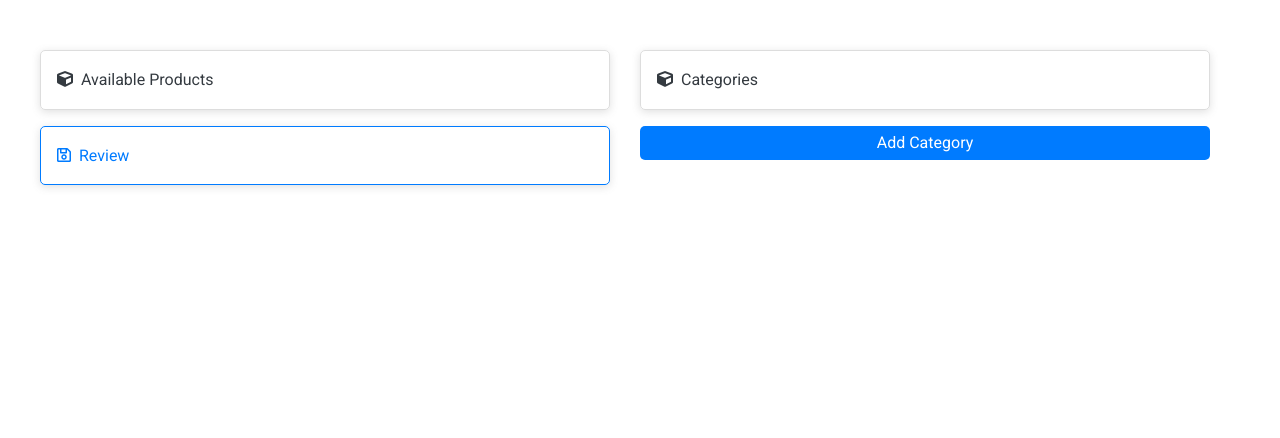
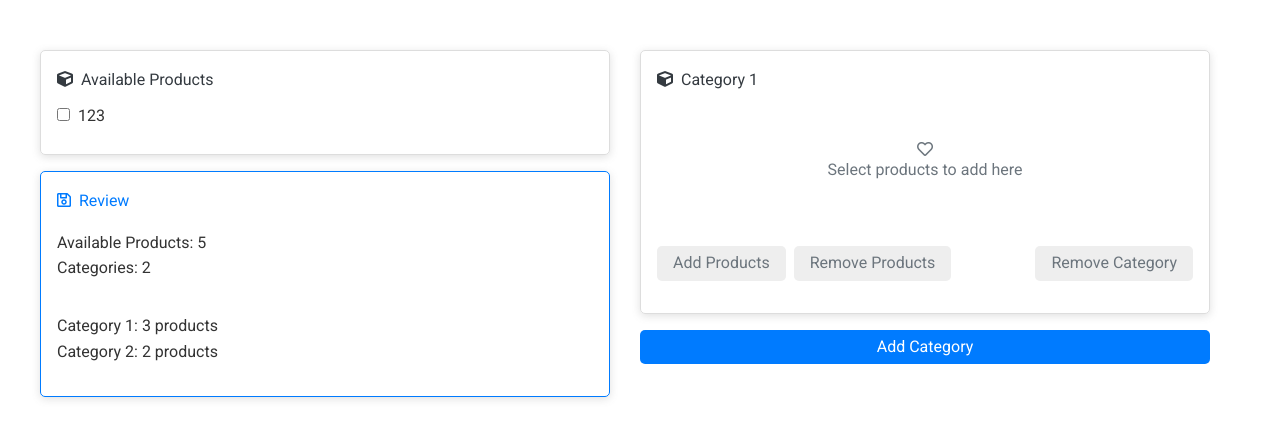
Before and after one commit to berkezircan/category-app, a React (Create React App) app: page / in a window 1280 px wide. Shown: the top 438 px of the page. Built offline with nearby package versions, Linux system fonts and the light colour scheme.

Commit message:
Category Card Designed Finished

```diff
--- a/package.json
+++ b/package.json
@@ -7,6 +7,7 @@
     "@testing-library/react": "^11.2.7",
     "@testing-library/user-event": "^12.8.3",
     "normalize.css": "^8.0.1",
+    "rc-checkbox": "^2.3.2",
     "react": "^17.0.2",
     "react-dom": "^17.0.2",
     "react-redux": "^7.2.4",
--- a/src/App.css
+++ b/src/App.css
@@ -57,7 +57,6 @@ body {
 
 .btn {
 	border: none;
-	width: 100%;
 	padding: 0.5rem 1rem;
 	color: #fff;
 	background-color: var(--primary-color);
@@ -65,8 +64,39 @@ body {
 	cursor: pointer;
 }
 
+.btn-block {
+	display: block;
+	width: 100%;
+}
+
 .btn:hover {
 	background-color: #0d6efd;
+}
+
+.form-control {
+	padding: 10px 0;
+}
+
+.actions {
+	display: flex;
+	justify-content: space-between;
+}
+
+.btn-disabled {
+	pointer-events: none;
+	background-color: #eee;
+	color: #6c757d;
+}
+
+.category-container {
+	width: 100%;
+	text-align: center;
+	padding: 30px;
+	color: #6c757d;
+}
+
+.category-container i {
+	display: block;
 }
 
 /* Padding */
--- a/src/App.js
+++ b/src/App.js
@@ -1,3 +1,5 @@
+import React, { useState } from 'react';
+
 // Components
 import AvailableProducts from './screens/AvailableProducts';
 import Review from './screens/Review';
@@ -8,6 +10,13 @@ import './App.css';
 import 'normalize.css';
 
 function App() {
+	var [categories, setCategories] = useState([
+		{
+			name: 'Category 1',
+			index: 0,
+		},
+	]);
+
 	return (
 		<div className="App container">
 			<div className="sub-container">
@@ -15,7 +24,7 @@ function App() {
 				<Review />
 			</div>
 			<div className="sub-container">
-				<Categories />
+				<Categories categories={categories} setCategories={setCategories} />
 			</div>
 		</div>
 	);
--- a/src/components/Category.js
+++ b/src/components/Category.js
@@ -1,13 +1,46 @@
 import React from 'react';
 
-const Category = () => {
+const Category = ({ category, setCategories, numOfCategories }) => {
 	return (
-		<div>
-			<div className="info-container">
+		<div className="info-container">
+			<div className="category-title">
 				<p className="text-dark">
 					<i className="fas fa-cube"></i>
-					<span className="ml-1">Categories</span>
+					<span className="ml-1">{category.name}</span>
 				</p>
+			</div>
+
+			<div className="category-container p-3">
+				{
+					<p>
+						<i className="far fa-heart"></i>
+						<span>Select products to add here</span>
+					</p>
+				}
+			</div>
+
+			<div className="actions my-1">
+				<div className="product-actions">
+					<button
+						className={numOfCategories === 1 ? 'btn btn-disabled' : 'btn'}
+					>
+						Add Products
+					</button>
+					<button
+						className={
+							numOfCategories === 1 ? 'btn btn-disabled ml-1' : 'btn ml-1'
+						}
+					>
+						Remove Products
+					</button>
+				</div>
+				<div className="category-actions">
+					<button
+						className={numOfCategories === 1 ? 'btn btn-disabled' : 'btn'}
+					>
+						Remove Category
+					</button>
+				</div>
 			</div>
 		</div>
 	);
--- /dev/null
+++ b/src/components/CategoryItem.js
@@ -0,0 +1,26 @@
+import React, { useState } from 'react';
+
+const CategoryItem = () => {
+	const [checked, setChecked] = useState(false);
+
+	const handleChange = (event) => {
+		setChecked(!checked);
+	};
+
+	return (
+		<div className="form-control">
+			<input
+				type="checkbox"
+				name="123"
+				value="123"
+				checked={checked}
+				onChange={(event) => handleChange(event)}
+			/>
+			<label htmlFor="123" className="ml-1">
+				123
+			</label>
+		</div>
+	);
+};
+
+export default CategoryItem;
--- a/src/screens/AvailableProducts.js
+++ b/src/screens/AvailableProducts.js
@@ -1,12 +1,14 @@
 import React from 'react';
+import CategoryItem from '../components/CategoryItem';
 
-const AvailableProducts = () => {
+const AvailableProducts = ({ categories, setCategories }) => {
 	return (
 		<div className="info-container">
 			<p className="text-dark">
 				<i className="fas fa-cube"></i>
 				<span className="ml-1">Available Products</span>
 			</p>
+			<CategoryItem />
 		</div>
 	);
 };
--- a/src/screens/Categories.js
+++ b/src/screens/Categories.js
@@ -1,11 +1,35 @@
 import React from 'react';
 import Category from '../components/Category';
 
-const Categories = () => {
+const Categories = ({ categories, setCategories }) => {
+	const addNewCategory = () => {
+		const lastCategoryIndex = categories[categories.length - 1].index + 1;
+		const categoryName = `Category ${lastCategoryIndex + 1}`;
+		const newCategories = [
+			...categories,
+			{ name: categoryName, index: lastCategoryIndex },
+		];
+
+		setCategories(newCategories);
+	};
+
 	return (
 		<div>
-			<Category />
-			<button className="btn">Add Category</button>
+			{categories.map((category) => (
+				<Category
+					key={category.index}
+					category={category}
+					setCategories={setCategories}
+					numOfCategories={categories.length}
+				/>
+			))}
+
+			<button
+				onClick={(event) => addNewCategory(event)}
+				className="btn btn-block"
+			>
+				Add Category
+			</button>
 		</div>
 	);
 };
--- a/src/screens/Review.js
+++ b/src/screens/Review.js
@@ -7,6 +7,15 @@ const Review = () => {
 				<i className="far fa-save" />
 				<span className="ml-1">Review</span>
 			</p>
+			<div className="py-1">
+				<p>Available Products: 5</p>
+				<p>Categories: 2</p>
+			</div>
+
+			<div className="py-1">
+				<p>Category 1: 3 products</p>
+				<p>Category 2: 2 products</p>
+			</div>
 		</div>
 	);
 };
```
Also changed, not shown: 1 other file (tests, documents, lock files or other folders).
